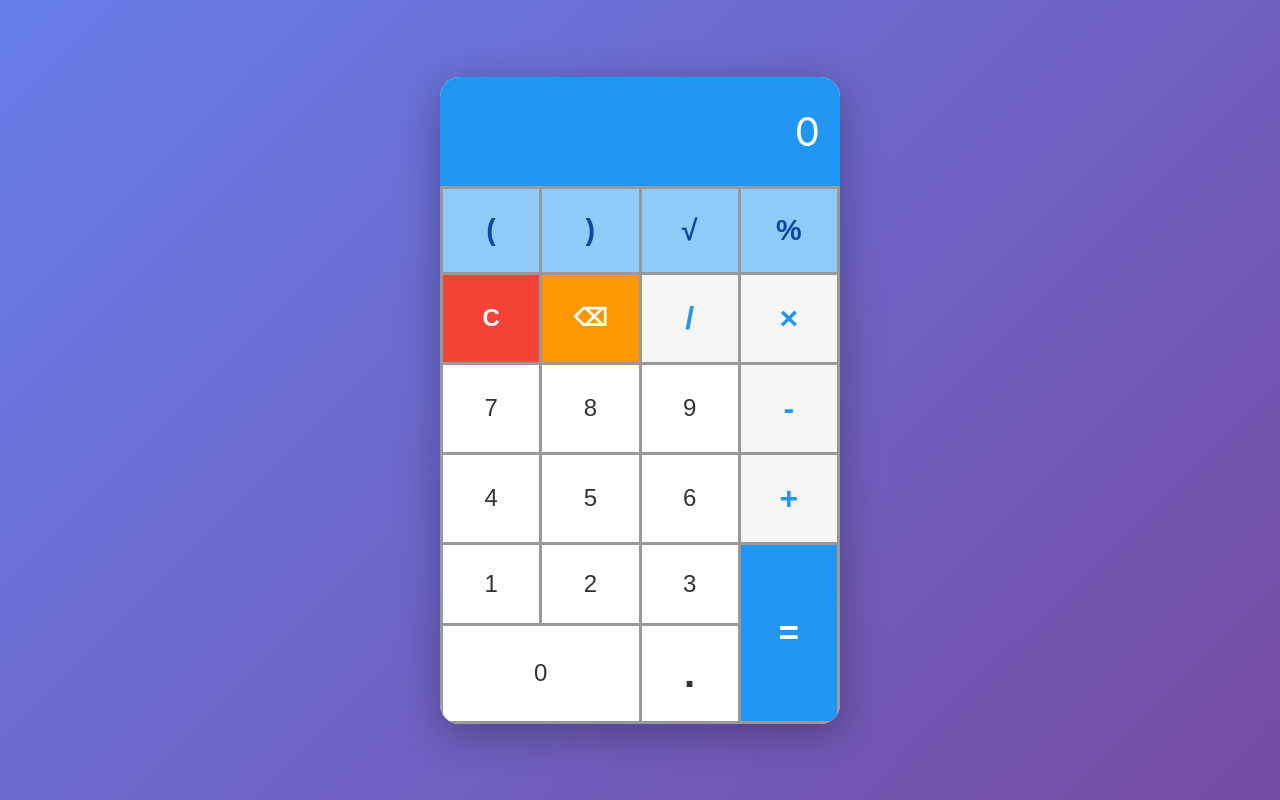
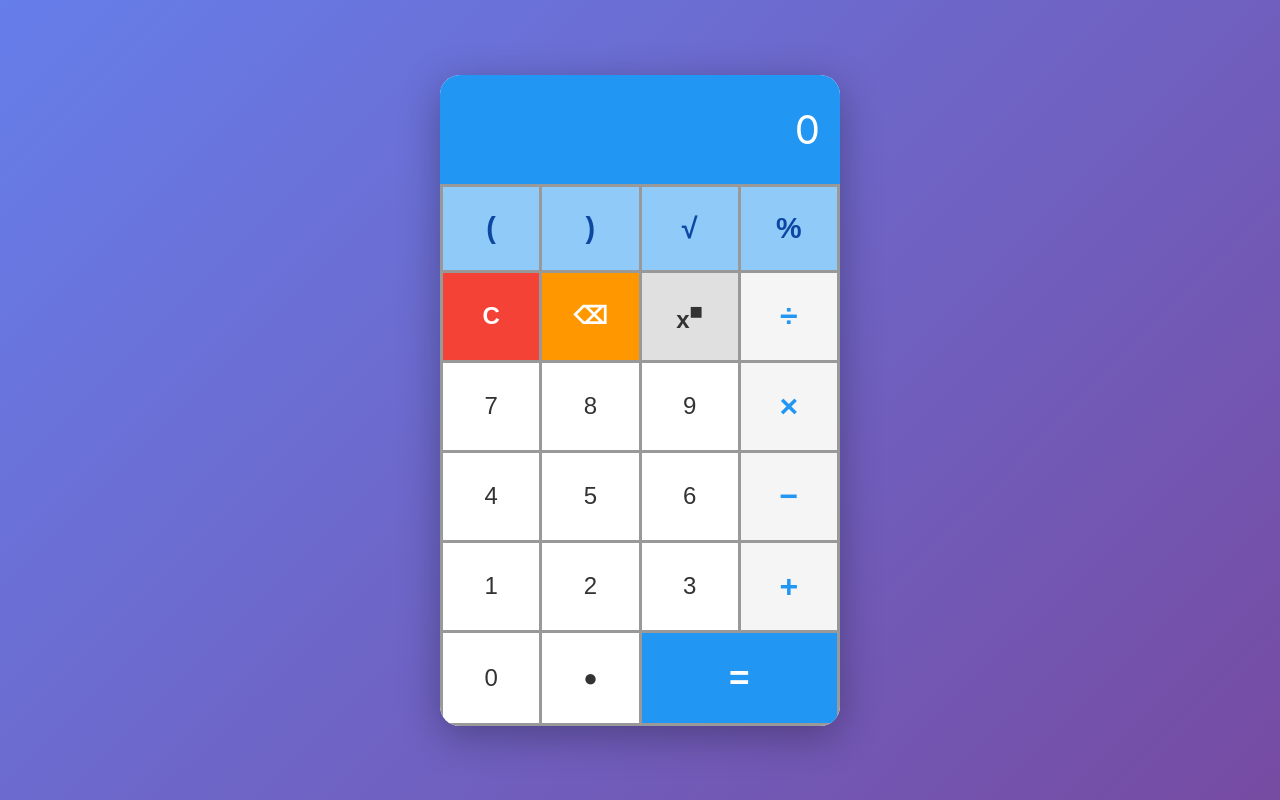
Before and after one commit to mikolajkopernikus/calculatrice, a plain HTML site: page index.html in a window 1280 px wide. Drawn offline with Linux system fonts and the light colour scheme.

Commit message:
Refonte disposition calculatrice: nouveaux symboles (÷,×,−,●) et bouton puissance x^y avec affichage exposant

```diff
--- a/app.js
+++ b/app.js
@@ -6,8 +6,22 @@ let shouldResetDisplay = false;
 let expressionMode = false; // Mode expression libre pour parenthèses
 
 function updateDisplay() {
-    // Afficher toujours currentValue, remplacer * par × pour l'affichage
-    display.textContent = currentValue.replace(/\*/g, '×');
+    // Afficher toujours currentValue, traiter ** pour l'exposant avant de remplacer *
+    let displayText = currentValue;
+
+    // Remplacer ** par notation en exposant HTML (style LaTeX)
+    // Capturer soit un nombre, soit une expression entre parenthèses
+    displayText = displayText.replace(/\*\*(\([^)]*\)|[^+\-*/()]+)/g, '<sup style="font-size: 60%; position: relative; top: -0.9em; line-height: 0;">$1</sup>');
+
+    // Gérer le cas où ** n'est pas encore suivi d'un nombre ou parenthèse
+    if (displayText.endsWith('**')) {
+        displayText = displayText.slice(0, -2) + '<sup style="font-size: 60%; position: relative; top: -0.9em; line-height: 0;">▯</sup>';
+    }
+
+    // Remplacer * par × pour l'affichage (après traitement de **)
+    displayText = displayText.replace(/\*/g, '×');
+
+    display.innerHTML = displayText;
 }
 
 function appendNumber(number) {
@@ -123,6 +137,16 @@ function calculatePercentage() {
     updateDisplay();
 }
 
+function appendPower() {
+    // Ajouter l'opérateur puissance x^y
+    expressionMode = true;
+    if (currentValue === '0') {
+        currentValue = '';
+    }
+    currentValue += '**';
+    updateDisplay();
+}
+
 // Support clavier
 document.addEventListener('keydown', (e) => {
     if (e.key >= '0' && e.key <= '9') {
--- a/index.html
+++ b/index.html
@@ -24,26 +24,27 @@
 
             <button class="btn btn-clear" onclick="clearDisplay()">C</button>
             <button class="btn btn-delete" onclick="deleteChar()">⌫</button>
-            <button class="btn btn-operator" onclick="appendOperator('/')">/</button>
-            <button class="btn btn-operator" onclick="appendOperator('*')">×</button>
+            <button class="btn btn-power" onclick="appendPower()">x<sup>■</sup></button>
+            <button class="btn btn-operator" onclick="appendOperator('/')">÷</button>
 
             <button class="btn" onclick="appendNumber('7')">7</button>
             <button class="btn" onclick="appendNumber('8')">8</button>
             <button class="btn" onclick="appendNumber('9')">9</button>
-            <button class="btn btn-operator" onclick="appendOperator('-')">-</button>
+            <button class="btn btn-operator" onclick="appendOperator('*')">×</button>
 
             <button class="btn" onclick="appendNumber('4')">4</button>
             <button class="btn" onclick="appendNumber('5')">5</button>
             <button class="btn" onclick="appendNumber('6')">6</button>
-            <button class="btn btn-operator" onclick="appendOperator('+')">+</button>
+            <button class="btn btn-operator" onclick="appendOperator('-')">−</button>
 
             <button class="btn" onclick="appendNumber('1')">1</button>
             <button class="btn" onclick="appendNumber('2')">2</button>
             <button class="btn" onclick="appendNumber('3')">3</button>
-            <button class="btn btn-equals" onclick="calculate()" style="grid-row: span 2">=</button>
+            <button class="btn btn-operator" onclick="appendOperator('+')">+</button>
 
-            <button class="btn" onclick="appendNumber('0')" style="grid-column: span 2">0</button>
-            <button class="btn btn-decimal" onclick="appendNumber('.')">.</button>
+            <button class="btn" onclick="appendNumber('0')">0</button>
+            <button class="btn btn-decimal" onclick="appendNumber('.')">●</button>
+            <button class="btn btn-equals" onclick="calculate()" style="grid-column: span 2">=</button>
         </div>
     </div>
 
--- a/style.css
+++ b/style.css
@@ -57,7 +57,7 @@ body {
 }
 
 .btn-decimal {
-    font-size: 2.5rem;
+    font-size: 1.5rem;
     font-weight: bold;
 }
 
@@ -95,6 +95,32 @@ body {
     background: #1976D2;
 }
 
+.btn-power {
+    background: #e0e0e0;
+    color: #333;
+    font-weight: bold;
+    font-size: 1.5rem;
+}
+
+.btn-power sup {
+    font-size: 1.4rem;
+}
+
+.btn-power-y {
+    background: #e0e0e0;
+    color: #333;
+    font-weight: bold;
+    font-size: 1.5rem;
+}
+
+.btn-power-y sup {
+    font-size: 1rem;
+}
+
+.btn-power:active, .btn-power-y:active {
+    background: #bdbdbd;
+}
+
 .btn-clear {
     background: #f44336;
     color: white;
```
